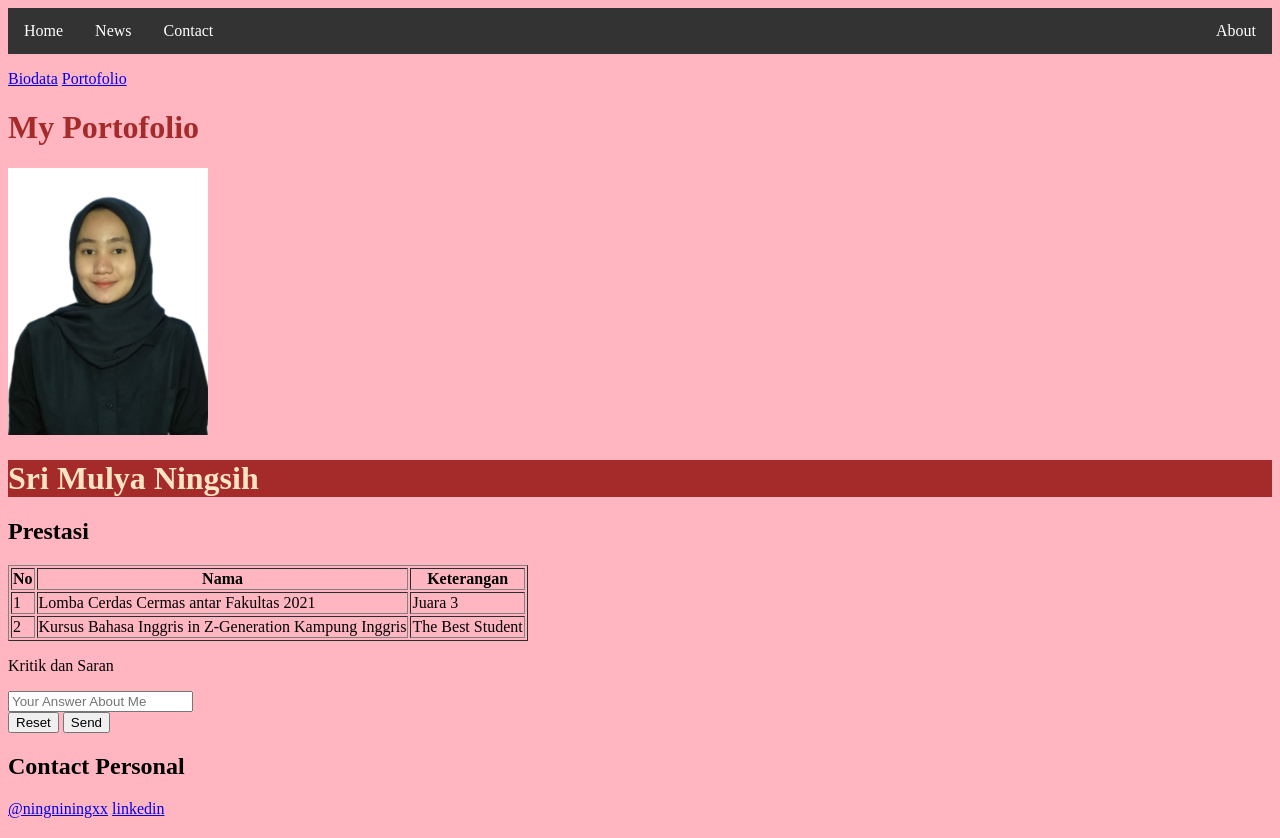
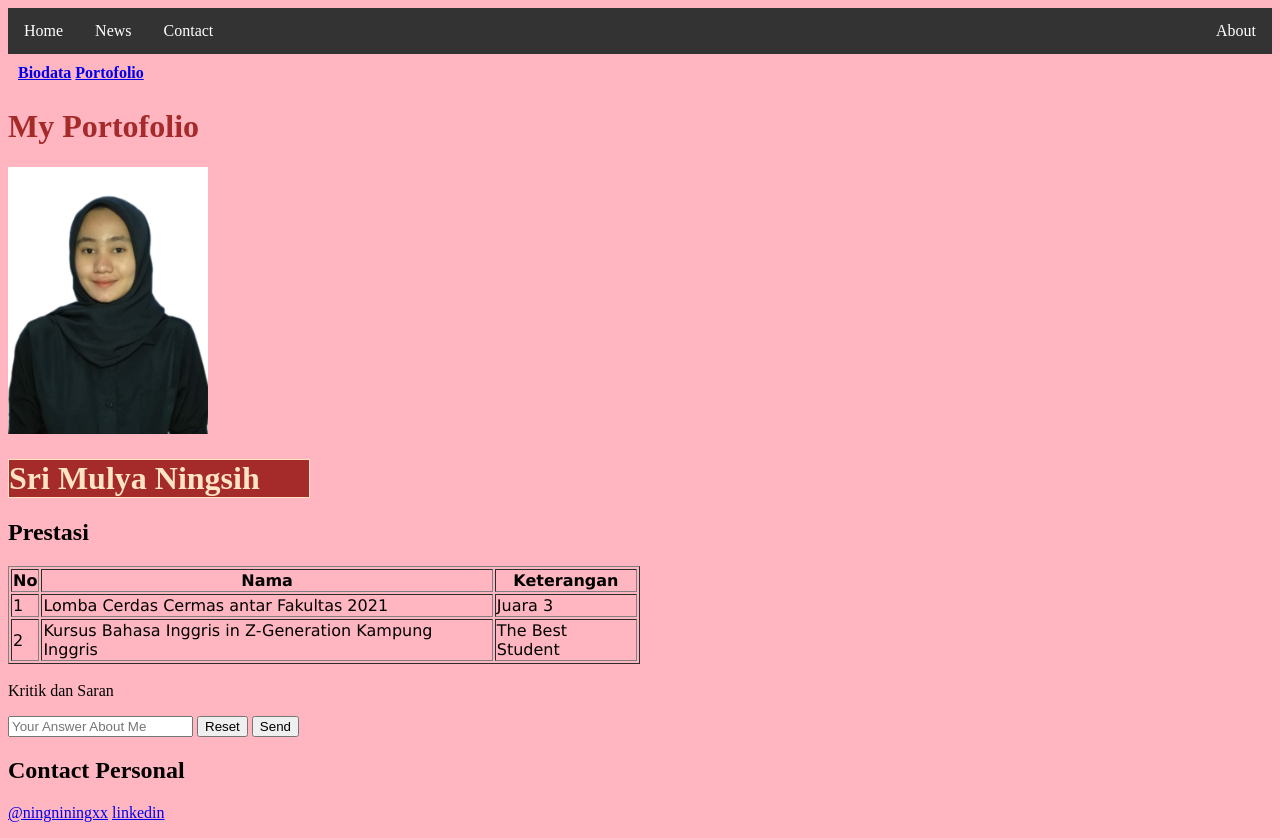
Before and after one commit to ininining/web-basic-seal, a plain HTML site: page portofolio.html in a window 1280 px wide. Drawn offline with Linux system fonts and the light colour scheme.

Commit message:
add menu, tambah ccs lanjutan

```diff
--- a/portofolio.html
+++ b/portofolio.html
@@ -11,17 +11,21 @@
         <li style="float:right"><a class="active" href="#about">About</a></li>
       </ul>
     <title>My Portofolio</title>
-    <p><a href="index.html">Biodata</a> <a href="portofolio.html">Portofolio</a></p>
+
+    <p class="para1"><a href="index.html">Biodata</a> <a href="portofolio.html">Portofolio</a></p>
 
 
     <link rel="stylesheet" href="style.css">
 
 
     <h1 style="color: brown;">My Portofolio</h1>
-    <img src="Sri Mulya Ningsih (2).jpg" width="200">
+    <img src="Sri Mulya Ningsih (2).jpg" width="200px">
+
     <h1 class="para-external">Sri Mulya Ningsih</h1>
 
     <h2>Prestasi</h2>
+
+    <div>
     <table border="1">
         <tr>
             <th>No</th>
@@ -37,13 +41,12 @@
             <td>Kursus Bahasa Inggris in Z-Generation Kampung Inggris</td>
             <td>The Best Student</td>
     </table>
+    </div>
     <form>
         <p>Kritik dan Saran</p>
         <input type="text" name="Kritik dan Saran" placeholder="Your Answer About Me">
-        <div>
             <input type="reset" value="Reset">
             <input type="submit" value="Send">
-        </div>
     </form>
     <h2>Contact Personal</h2>
         <p><a href="https://www.instagram.com/ningniningxx">@ningniningxx</a>
--- a/style.css
+++ b/style.css
@@ -3,8 +3,10 @@
 }
 
 .para-external {
-    color: bisque;
-    background-color: brown;
+  color: bisque;
+  background-color: brown;
+  width: 300px;
+  border: 1px solid;
 }
 
 body {background-color: lightpink;
@@ -33,3 +35,22 @@ ul {
   li a:hover {
     background-color: #111;
   }
+  div {
+    height: 100px;
+    width: 50%;
+    text-indent: 50px;
+    font-family: 'Lucida Sans', 'Lucida Sans Regular', 'Lucida Grande', 'Lucida Sans Unicode', Geneva, Verdana, sans-serif;
+
+  }
+  .p1 {
+    font-family: 'Lucida Sans', 'Lucida Sans Regular', 'Lucida Grande', 'Lucida Sans Unicode', Geneva, Verdana, sans-serif;
+  }
+ .para1 {
+    margin: 5px;
+    padding: 5px;
+    list-style-type: lower-greek;
+    font-size: 2,5em;
+    font-weight: bold;
+    font-style: normal;
+    border: 1px saddlebrown;
+ }
```
Also changed, not shown: index.html (+8 -3 lines).
